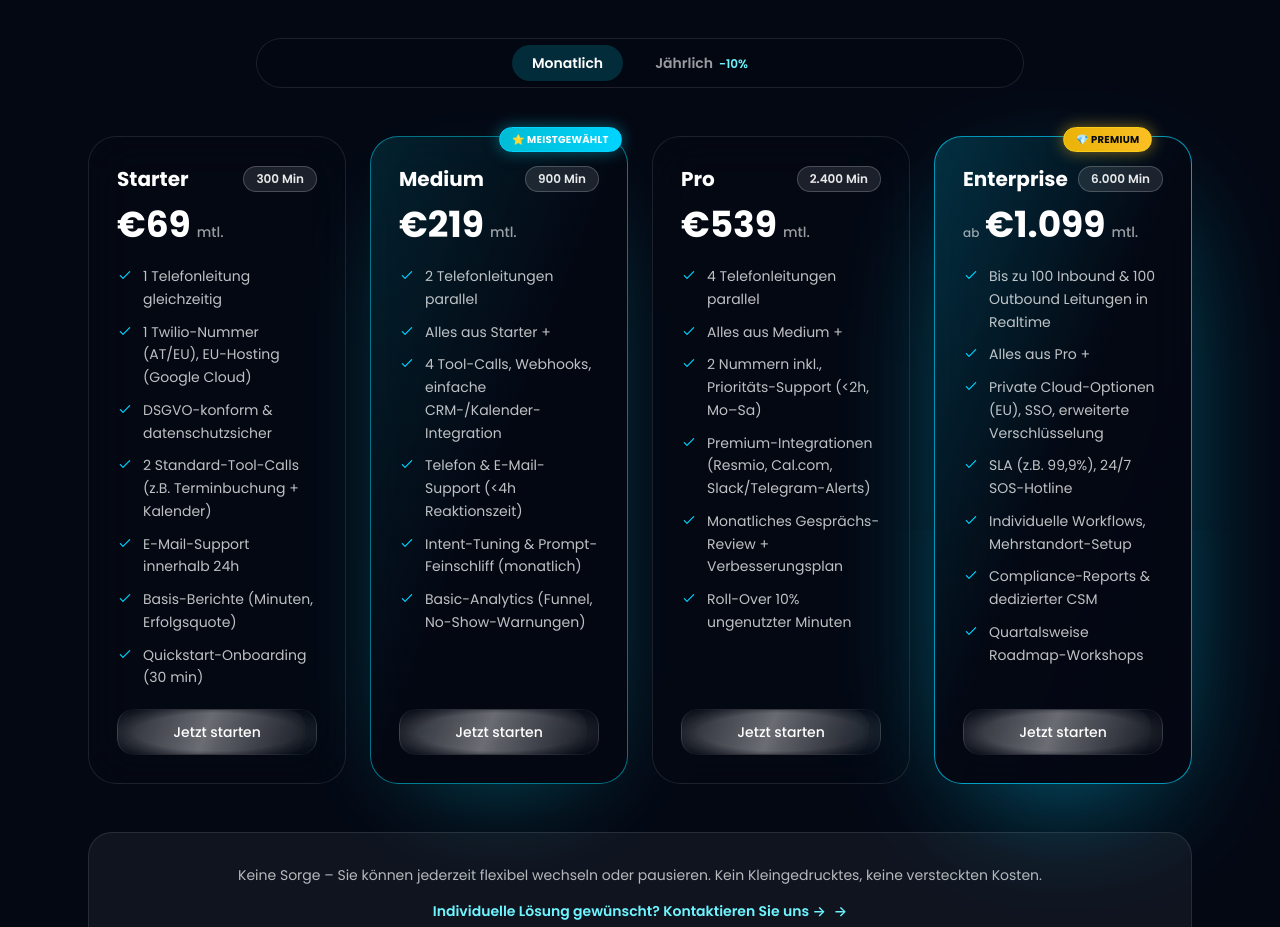
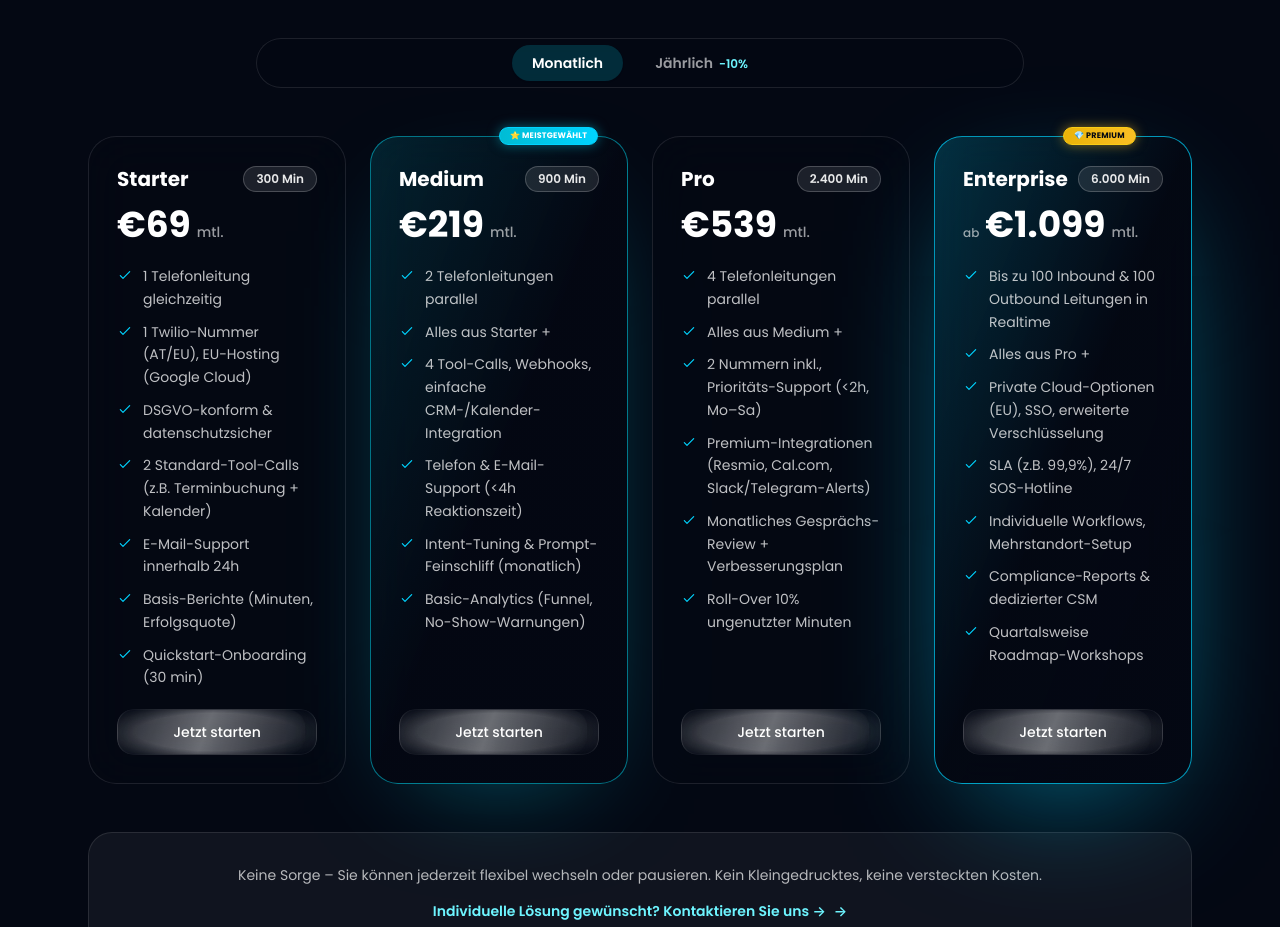
Before and after one commit to Hoefleramfluss/finalehp, a React (Vite) app: page / in a window 1280 px wide. Shown: the part 4505-5432 px from the top of the page. Built offline with nearby package versions, Linux system fonts and the light colour scheme.

Commit message:
fix: align pricing badges to identical position, reduce size by 20%, add entrance animation

```diff
--- a/src/sections/Pricing.tsx
+++ b/src/sections/Pricing.tsx
@@ -105,10 +105,11 @@ export default function Pricing() {
           >
             {plan.popular && (
               <motion.span
-                className="absolute -top-2.5 left-1/2 -translate-x-1/2 inline-flex items-center justify-center whitespace-nowrap rounded-full border border-electric-400 bg-gradient-to-r from-electric-500 to-electric-400 px-3 py-1 text-[10px] font-extrabold uppercase tracking-wide text-white shadow-[0_0_15px_rgba(0,188,212,0.5)]"
-                initial={{ scale: 0.9, opacity: 0 }}
-                whileInView={{ scale: 1, opacity: 1 }}
-                transition={{ delay: 0.3, type: "spring", stiffness: 200 }}
+                className="absolute -top-[10px] left-1/2 -translate-x-1/2 inline-flex items-center justify-center whitespace-nowrap rounded-full border border-electric-400 bg-gradient-to-r from-electric-500 to-electric-400 px-2.5 py-0.5 text-[8px] font-extrabold uppercase tracking-wide text-white shadow-[0_0_12px_rgba(0,188,212,0.5)]"
+                initial={{ scale: 0, opacity: 0, y: -10 }}
+                whileInView={{ scale: 1, opacity: 1, y: 0 }}
+                viewport={{ once: true }}
+                transition={{ delay: 0.2 + index * 0.1, type: "spring", stiffness: 300, damping: 20 }}
               >
                 ⭐ Meistgewählt
               </motion.span>
@@ -116,10 +117,11 @@ export default function Pricing() {
 
             {plan.enterprise && (
               <motion.span
-                className="absolute -top-2.5 left-1/2 -translate-x-1/2 inline-flex items-center justify-center whitespace-nowrap rounded-full border border-yellow-400 bg-gradient-to-r from-yellow-500 to-amber-400 px-3 py-1 text-[10px] font-extrabold uppercase tracking-wide text-night-900 shadow-[0_0_15px_rgba(251,191,36,0.5)]"
-                initial={{ scale: 0.9, opacity: 0 }}
-                whileInView={{ scale: 1, opacity: 1 }}
-                transition={{ delay: 0.3, type: "spring", stiffness: 200 }}
+                className="absolute -top-[10px] left-1/2 -translate-x-1/2 inline-flex items-center justify-center whitespace-nowrap rounded-full border border-yellow-400 bg-gradient-to-r from-yellow-500 to-amber-400 px-2.5 py-0.5 text-[8px] font-extrabold uppercase tracking-wide text-night-900 shadow-[0_0_12px_rgba(251,191,36,0.5)]"
+                initial={{ scale: 0, opacity: 0, y: -10 }}
+                whileInView={{ scale: 1, opacity: 1, y: 0 }}
+                viewport={{ once: true }}
+                transition={{ delay: 0.2 + index * 0.1, type: "spring", stiffness: 300, damping: 20 }}
               >
                 💎 Premium
               </motion.span>
```
